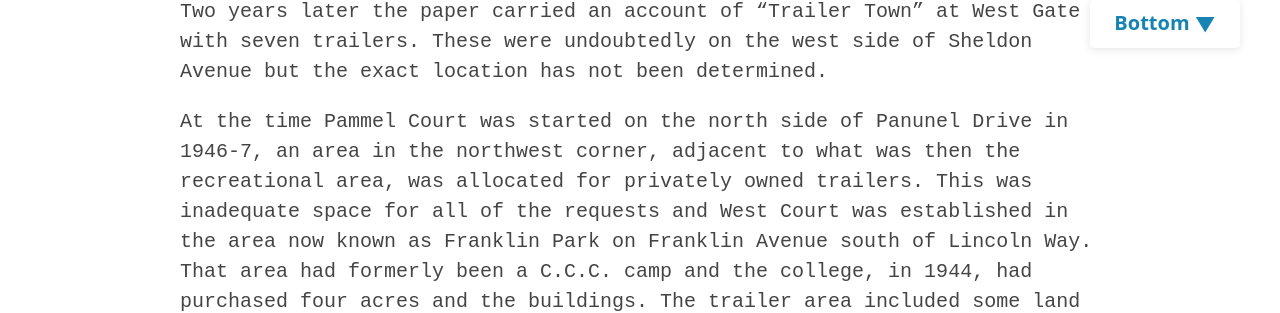
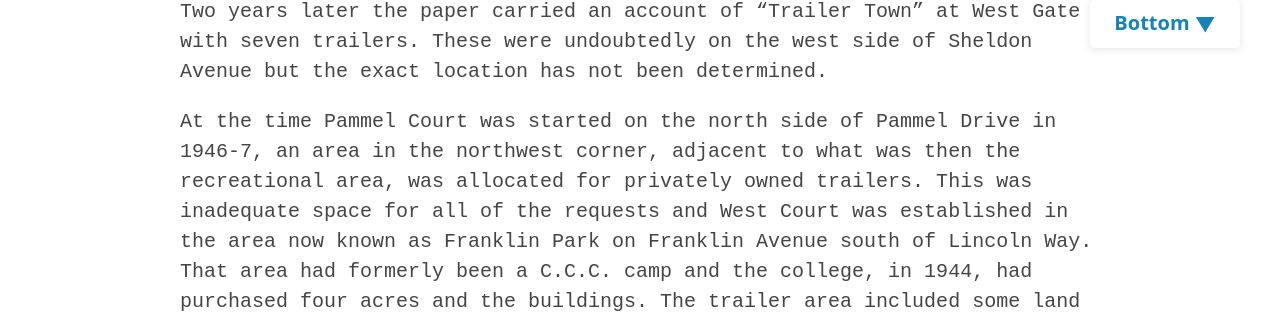
Before and after one commit to emanderson811/day-edition, a Jekyll site: the page built from _texts/003day-land.md, in a window 1280 px wide and 900 px high, scrolled down 50067 px. Shown: the part 150-463 px from the top of the window. Built offline with Jekyll 4.4.1, drawn with Linux system fonts in a browser that asks for light colours; some of the changed text lies outside the part shown.

Commit message:
Update 003day-land.md

```diff
--- a/_texts/003day-land.md
+++ b/_texts/003day-land.md
@@ -25,13 +25,13 @@
 
 ## ARBORETUM
 
-During the 19th and early 20th century various references to an arbo­retum have been found. However, those items all referred to areas other than that known today as the Arboretum. The earlier citings are incorporated under the headings Landscaping, Campus Planning or Pammmel Woods.
+During the 19th and early 20th century various references to an arbo­retum have been found. However, those items all referred to areas other than that known today as the Arboretum. The earlier citings are incorporated under the headings Landscaping, Campus Planning or Pammel Woods.
 
 The land which became the Arboretum was acquired by the college in 1924, including the property between Hayward and Sheldon Avenues which is now used as parking space, but was originally included with the College Creek valley westward to State Avenue as part of the proposed Arboretum. The earliest extant plat of the area is dated March 1, 1924. It shows a curving driveway running west from Hayward Avenue, across Sheldon and continuing to State (then Wells) Avenue with a branch turning north to Arbor (then Leek) Street. It is interesting to note that golf links and a golf house are shown on that plan on the south side of College Creek between Sheldon and State.
 
 An article in the *Iowa State Student* on May 20, 1925, outlines the plans for the area at that time:
 
->The horticulture department has recently acquired several new farms which include the college creek south west of the campus for about a mile and one-quarter. Since the land on the sides of the creek was rough and could not be used for farm lands the area has been given to the landscape department for an arboretum.
+>The horticulture department has recently acquired several new farms which include the college creek southwest of the campus for about a mile and one-quarter. Since the land on the sides of the creek was rough and could not be used for farm lands the area has been given to the landscape department for an arboretum.
 >
 >Part of the old arboretum north of Chemistry and Physics build­ings has already been moved. Several hundred dollars worth of plants including over 500 trees have already been purchased and planted near the creek this spring. Over 1000 more trees have been ordered. The object is to get a background of trees as soon as possible. The dump south of Wesley hall has been filled up with dirt furnished by the city and trees have been planted there.
 >
@@ -188,7 +188,7 @@
 >
 >He gave most of his time to the south part of the campus, which he thinks could be maintained and developed as a park, as has been the policy up to this time. Mr. Simonds thinks it might be possible to make a dam in College Creek a short distance above the new culvert under the interurban line. If his suggestion is carried out there would be a lake about 500 feet long and 100 to 150 feet wide. This would extend nearly to the new concrete bridge at the Welch street entrance and cover most of the low ground which is now in grass.
 
-The "culvert under the interurban" was just a few feet east of Lynn street at Lincoln Way (using current street names).
+The "culvert under the interurban" was just a few feet east of Lynn Street at Lincoln Way (using current street names).
 
 Action was taken quickly, for just a month later the paper carried this report:
 
@@ -538,11 +538,11 @@
 
 President Welch's stepdaughter recalled her arrival by the same route in September 1869: "the patient mule team plodded wearily through the mud." [^fn12]
 
-[^fn12]: Bomb,  1897.
+[^fn12]: Bomb, 1897.
 
 I. P. Roberts, recalling the same year, noted that the kitchen door of the Farm House "faced on what was then the main drive."[^fn13]
 
-[^fn13]: Roberts,  1916.
+[^fn13]: Roberts, 1916.
 
 ### ON-CAMPUS ROADS
 
@@ -731,7 +731,7 @@
 
 [^fn19]: Iowa State Student Sept. 22, 1936
 
-The pedestrian underpass from west Pannnel Court was constructed under the railroad in 1947. The first concrete walks in Pannnel Court were placed in 1955.
+The pedestrian underpass from west Pammel Court was constructed under the railroad in 1947. The first concrete walks in Pannnel Court were placed in 1955.
 
 The walk from Hawthorn Court through the underpass was installed in 1962. By 1979 practically all major walks had been built with con­crete, although a few less heavily used routes have only gravel sur­faces.
 
@@ -748,7 +748,7 @@
 
 Two years later the paper carried an account of "Trailer Town" at West Gate with seven trailers. These were undoubtedly on the west side of Sheldon Avenue but the exact location has not been determined.
 
-At the time Pammel Court was started on the north side of Panunel Drive in 1946-7, an area in the northwest corner, adjacent to what was then the recreational area, was allocated for privately owned trailers. This was inadequate space for all of the requests and West Court was established in the area now known as Franklin Park on Franklin Avenue south of Lincoln Way. That area had formerly been a C.C.C. camp and the college, in 1944, had purchased four acres and the buildings. The trailer area included some land to the north rented for the pur­pose. At its peak West Court had a total of about 130 units including both trailers and small prefabricated houses.
+At the time Pammel Court was started on the north side of Pammel Drive in 1946-7, an area in the northwest corner, adjacent to what was then the recreational area, was allocated for privately owned trailers. This was inadequate space for all of the requests and West Court was established in the area now known as Franklin Park on Franklin Avenue south of Lincoln Way. That area had formerly been a C.C.C. camp and the college, in 1944, had purchased four acres and the buildings. The trailer area included some land to the north rented for the pur­pose. At its peak West Court had a total of about 130 units including both trailers and small prefabricated houses.
 
 The facilities at West Court were described in the *Iowa State Daily Student* on February 12, 1947:
 
```
Also changed, not shown: other parts of _texts/003day-land.md (+7 -7 lines).
